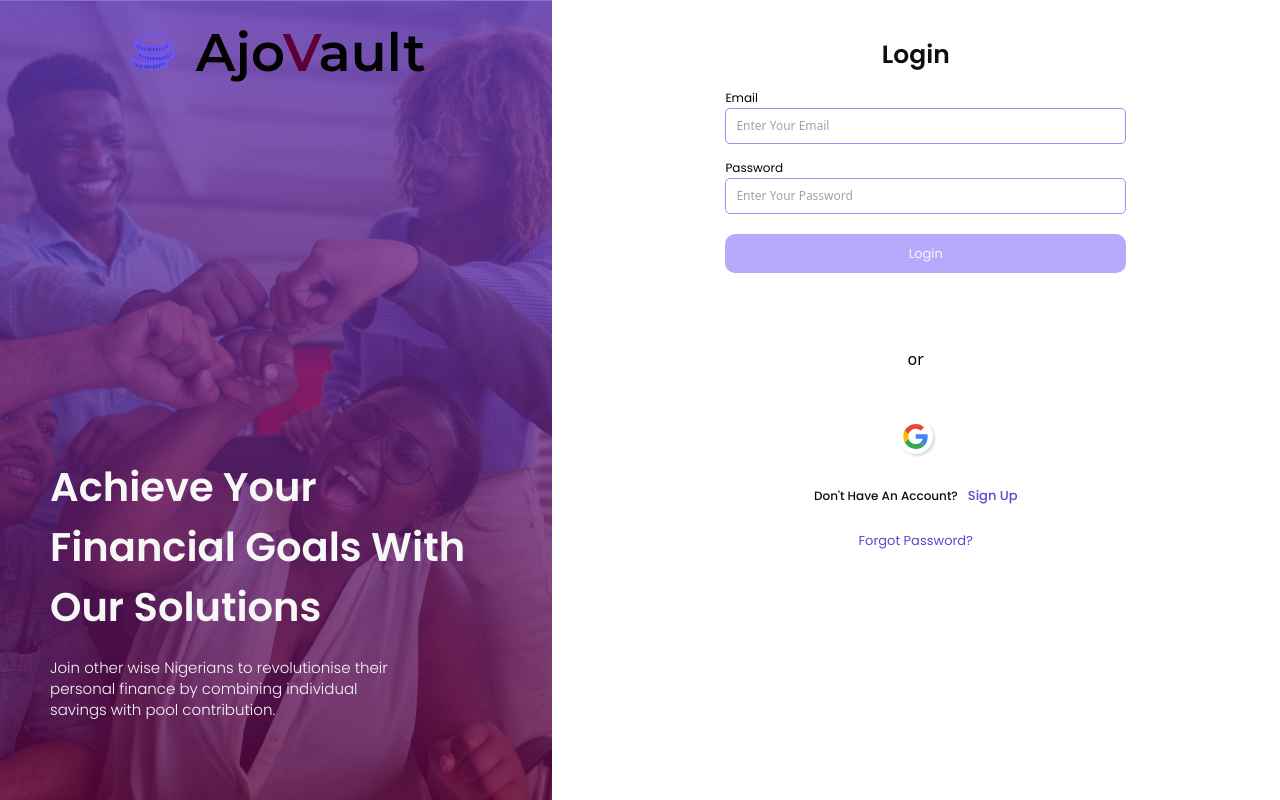
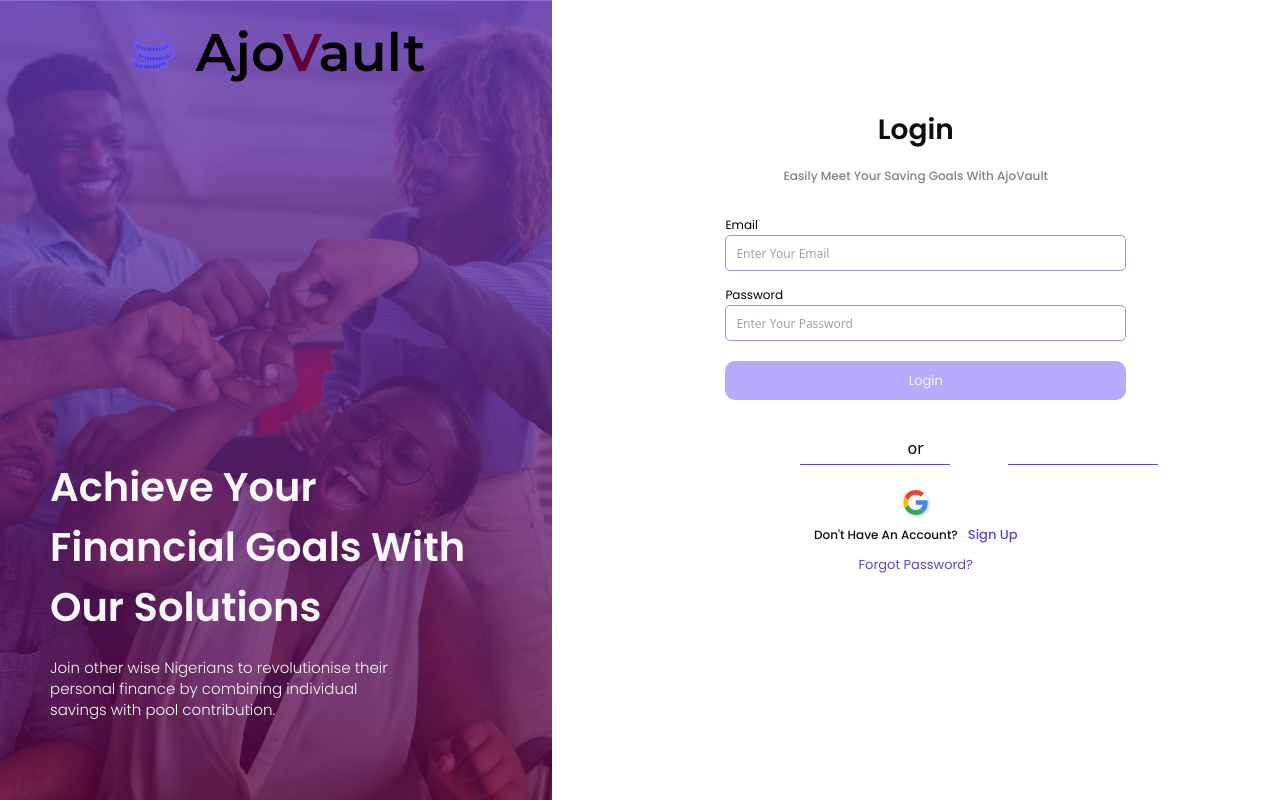
Before and after one commit to AJOVAULT-org/ajoVault-frontend, a React (Vite) app: page /LogInPage in a window 1280 px wide. Built offline with nearby package versions, Linux system fonts and the light colour scheme.

Commit message:
fix: fixed issues

```diff
--- a/src/App.css
+++ b/src/App.css
@@ -65,11 +65,22 @@
   font-weight: 500;
   text-align: center;
 }
-.signup-form{
+
+.signup-form {
   margin-top: 30px;
 }
+
 /* paragraphs */
 .main-paragraph {
+  font-family: var(--main-font);
+  color: #0e0e0e84;
+  text-transform: capitalize;
+  font-size: 12px;
+  font-weight: 500;
+}
+
+.main {
+  text-align: center;
   font-family: var(--main-font);
   color: #0e0e0e84;
   text-transform: capitalize;
@@ -178,13 +189,20 @@
   width: 100%;
 }
 
+.login-input {
+  display: flex;
+  flex-direction: column;
+  gap: 1em;
+  margin-top: 10%;
+}
+
 .main-header h1 {
   text-transform: capitalize;
   font-family: var(--main-font);
   font-weight: 600;
-  text-align: center;
+  /* text-align: start; */
   color: #0e0e0e;
-  font-size: 25px;
+  font-size: 28px;
 }
 
 /* footer */
@@ -192,19 +210,21 @@
   display: flex;
   flex-direction: column;
   align-items: center;
+
 }
 
 .borders {
-  margin-top: 4em;
   display: flex;
   justify-content: center;
+  width: 100%;
+  padding: 10px;
 }
 
-/* .borders h4::before {
+.borders h4::before {
   content: "";
   height: 1px;
   width: 150px;
-  top: 24em;
+  top: 29em;
   left: 50em;
   background: var(--primary-color);
   position: absolute;
@@ -214,18 +234,24 @@
   content: "";
   height: 1px;
   width: 150px;
-  top: 20em;
-  left:63em;
+  top: 29em;
+  left: 63em;
   background: var(--primary-color);
   position: absolute;
-} */
+}
+
+.bottom-page {
+  display: flex;
+  justify-content: center;
+  flex-direction: column;
+  align-items: center;
+  gap: 10px;
+  margin-top: 20px;
+}
 
 .google-auth {
   border-radius: 40px;
   box-shadow: rgba(0, 0, 0, 0.15) 1.95px 1.95px 2.6px;
-  margin-top: 3em;
-  padding: 5px;
-  margin-bottom: 2em;
   width: fit-content;
 }
 
@@ -234,10 +260,10 @@
   font-family: var(--main-font);
   text-transform: capitalize;
   font-size: 13px;
-  margin-top: 2em;
 }
 
-/* models */
+
+/*----------------------- modals ---------------------*/
 .Main-overlay {
   background: #0f0f0f7e;
   height: 100vh;
@@ -430,21 +456,25 @@
   .verification-model {
     padding: 20px 5%;
     background: #FBF9F1;
-    /* background: #ADC4CE; */
     height: 45vh;
     width: 40vw;
     border-radius: 20px;
-    /* border: 1px solid #0e0e0e; */
   }
-  .text h1{
+
+  .text h1 {
     font-size: 2rem;
   }
-  .text-side{
+
+  .text-side {
     padding: 0px 5%;
     width: 45%;
   }
-  .user-inner{
+
+  .user-inner {
     width: 70%;
+  }
+  .dark-paragraph{
+    color: white;
   }
 }
 
--- a/src/pages/web-site/LogInPage.jsx
+++ b/src/pages/web-site/LogInPage.jsx
@@ -46,10 +46,14 @@
           />
         </div>
       </div>
-      <div className="input-side">
+      <div className="input-side ">
         <div className="user-form">
-          <div className="user-inner">
+          <div className="user-inner login-input">
             <Mainheader headertext="login" class="main-header" />
+            <Paragraph
+              class="main"
+              ParagraphText="Easily meet your saving goals with AjoVault"
+            />
             <form action="/LogInPage" onSubmit={handleSubmit}>
               <Inputs
                 change={handleChange}
@@ -75,7 +79,7 @@
               <div className="borders">
                 <h4>or</h4>
               </div>
-
+              <div className="bottom-page">
                 <div className="google-auth">
                   <svg
                     width="25px"
@@ -123,6 +127,7 @@
             </div>
           </div>
         </div>
+      </div>
     </section>
   );
 }
```
Lines whose indentation alone changed are shown as unchanged.
